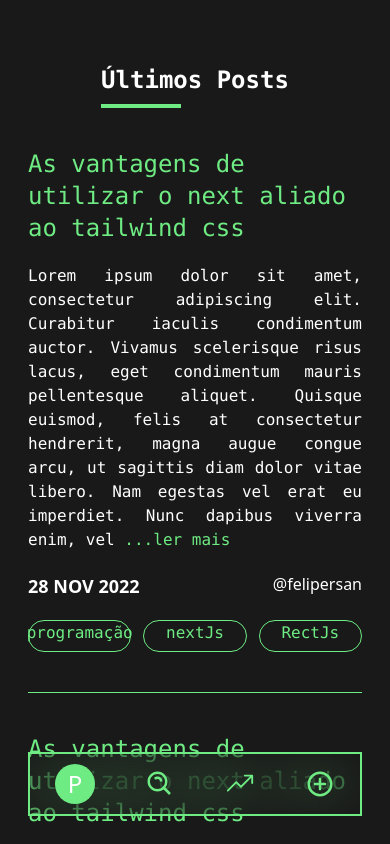
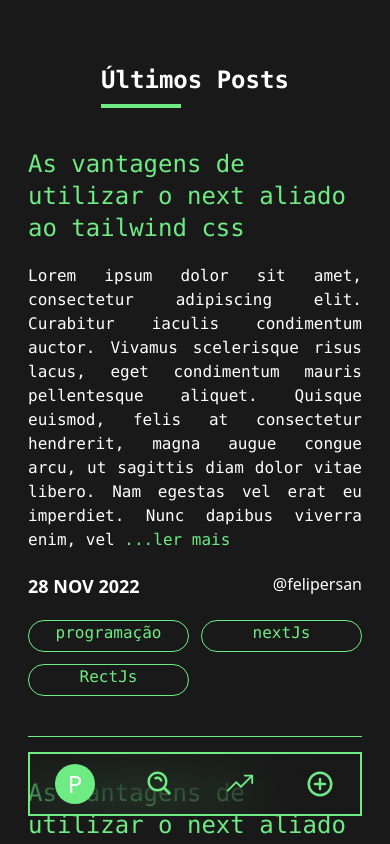
Before and after one commit to felipersan/next-blog, a Next.js app: page / in a window 390 px wide. Shown: the top 844 px of the page. Built offline with nearby package versions, Linux system fonts and the light colour scheme.

Commit message:
fix - interests

```diff
--- a/src/components/pages/home/CardPost/index.tsx
+++ b/src/components/pages/home/CardPost/index.tsx
@@ -35,7 +35,7 @@ export default function CardPost({ data }: IProps) {
         </h3>
         <h3 className="text-white text-base font-normal">{data?.owner}</h3>
       </div>
-      <div className="grid grid-cols-3 sm:grid-cols-4 md:grid-cols-6 gap-3">
+      <div className="grid grid-cols-2 sm:grid-cols-4 md:grid-cols-6 gap-3">
         {data?.interests?.map((row: string, key: number) => (
           <ThemeCard name={row} key={key} />
         ))}
```
